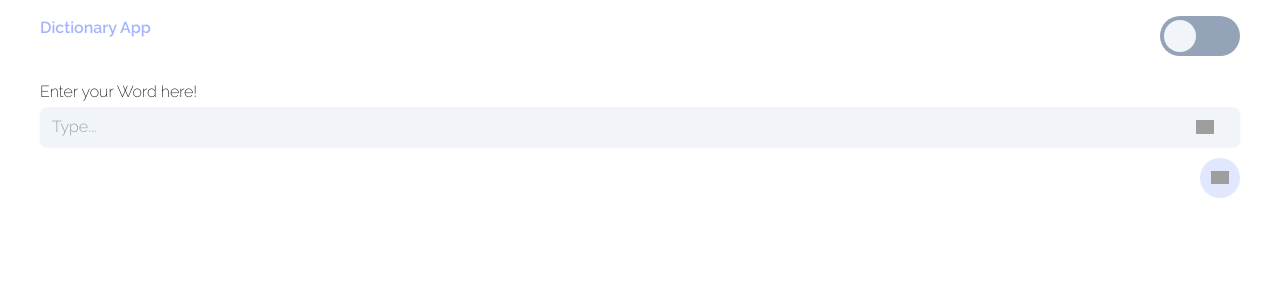
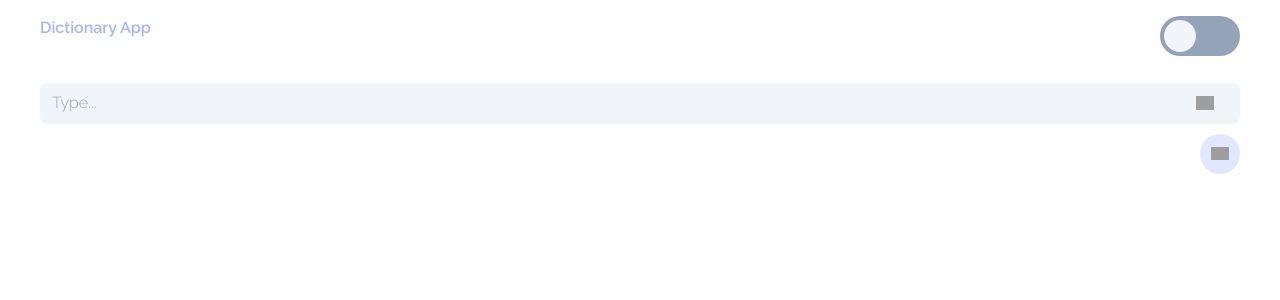
Before and after one commit to Mistie-rious/dictionarysite, a React (Vite) app: page / in a window 1280 px wide. Shown: the top 300 px of the page. Built offline with nearby package versions, Linux system fonts and the light colour scheme; grey boxes are pictures that could not be loaded.

Commit message:
removed message

```diff
--- a/src/App.jsx
+++ b/src/App.jsx
@@ -84,7 +84,7 @@ function App() {
      </div>
 
      </nav>
-     <div className='font-extralight'>Enter your Word here!</div>
+
 
 
 
```
